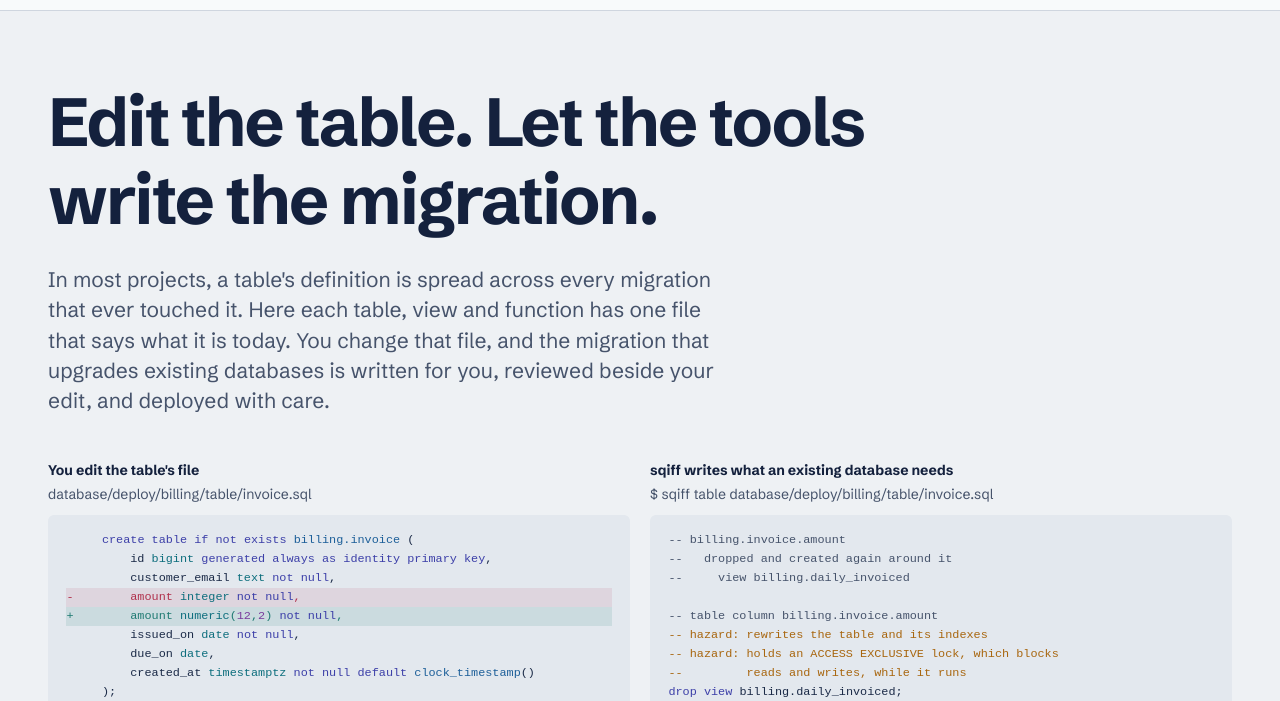
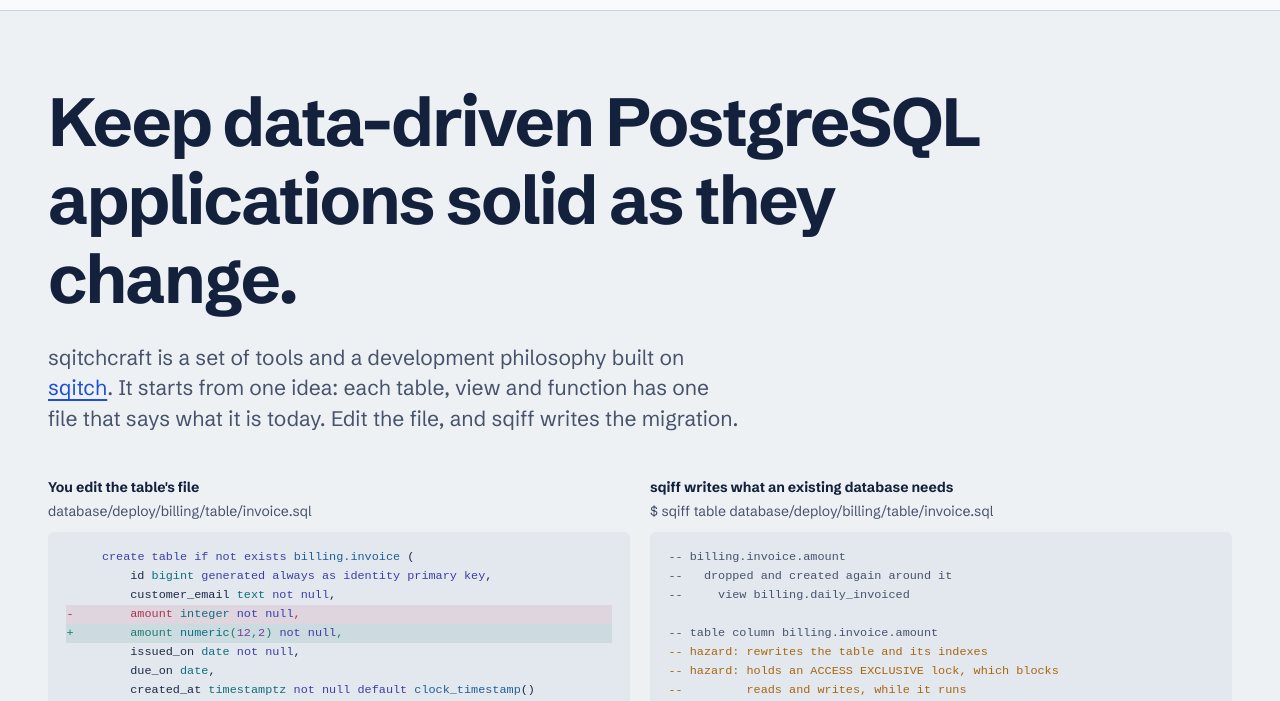
Before and after one commit to kronor-io/sqitchcraft, a plain HTML site: page index.html in a window 1280 px wide. Shown: the part 45-746 px from the top of the page. Drawn offline with Linux system fonts and the light colour scheme; a web font is replaced by a local one.

Commit message:
Homepage: open with what sqitchcraft is, then the sqiff example
Co-Authored-By: Claude Opus 5.5 <noreply@anthropic.com>

```diff
--- a/index.html
+++ b/index.html
@@ -32,8 +32,8 @@
 
 <main id="main">
   <section class="hero-split">
-    <h1>Edit the table. Let the tools write the migration.</h1>
-    <p class="lede">In most projects, a table's definition is spread across every migration that ever touched it. Here each table, view and function has one file that says what it is today. You change that file, and the migration that upgrades existing databases is written for you, reviewed beside your edit, and deployed with care.</p>
+    <h1>Keep data-driven PostgreSQL applications solid as they change.</h1>
+    <p class="lede">sqitchcraft is a set of tools and a development philosophy built on <a href="https://sqitch.org">sqitch</a>. It starts from one idea: each table, view and function has one file that says what it is today. Edit the file, and sqiff writes the migration.</p>
 
     <div class="compare">
       <div class="pane">
@@ -86,7 +86,6 @@ CREATE INDEX CONCURRENTLY invoice_customer_email
       <a class="button primary" href="workflow.html">Follow this change from start to production</a>
       <a class="button" href="layout.html">See the folder layout</a>
     </div>
-    <p class="about">sqitchcraft is a set of tools and a development philosophy for keeping data-driven applications on PostgreSQL solid as they change. The database holds the schema, the rules about the data and the lifecycle of each row, and every change to it is a <a href="https://sqitch.org">sqitch</a> change: versioned in git, reviewed, deployed in order, and reverted when it has to be.</p>
   </section>
 
   <section class="band">
```
